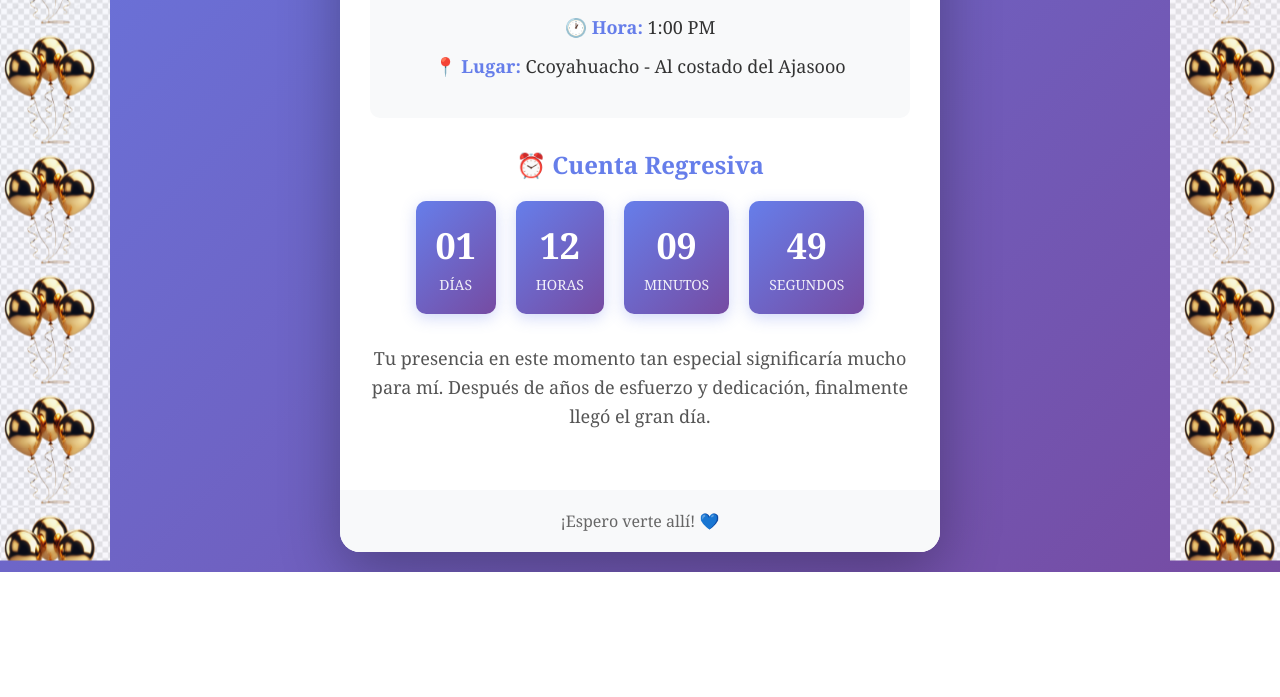
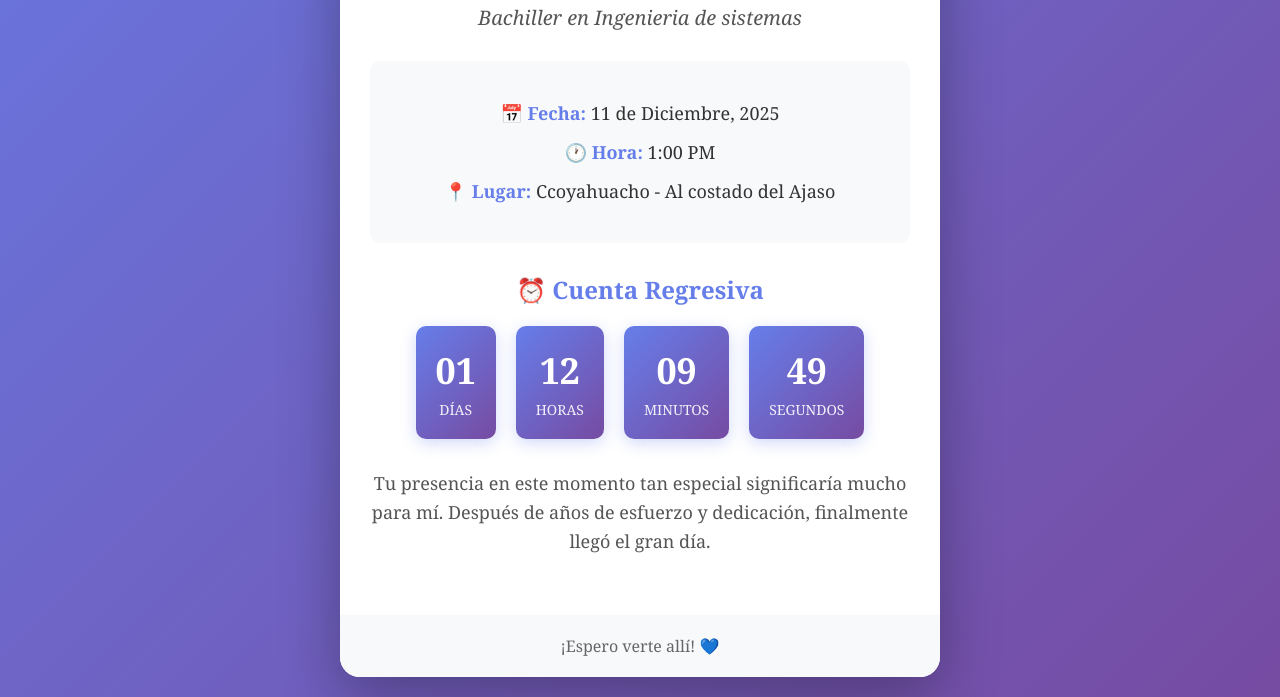
Before and after one commit to rayder-cell/graduacion, a plain HTML site: page index.html in a window 1280 px wide. Shown: the part 561-1258 px from the top of the page. Before the commit the page ends 1133 px from the top, so only its background shows below. Drawn offline with Linux system fonts and the light colour scheme.

Commit message:
mejorado 2

```diff
--- a/index.html
+++ b/index.html
@@ -19,38 +19,6 @@
             justify-content: center;
             align-items: center;
             padding: 20px;
-            position: relative;
-            overflow-x: hidden;
-        }
-
-        /* Globos decorativos animados */
-        .balloons-left, .balloons-right {
-            position: absolute;
-            top: 0;
-            width: 120px;
-            height: 100%;
-            background-size: contain;
-            background-repeat: repeat-y;
-            pointer-events: none;
-            opacity: 0.95;
-            animation: float 3s ease-in-out infinite;
-            z-index: 0;
-        }
-
-        .balloons-left {
-            left: -10px;
-            background-image: url('images/globos.png');
-        }
-
-        .balloons-right {
-            right: -10px;
-            background-image: url('images/globos.png');
-        }
-
-        @keyframes float {
-            0% { transform: translateY(0px); }
-            50% { transform: translateY(-15px); }
-            100% { transform: translateY(0px); }
         }
 
         .invitation-card {
@@ -61,8 +29,6 @@
             box-shadow: 0 20px 60px rgba(0, 0, 0, 0.3);
             overflow: hidden;
             animation: fadeIn 1s ease-in;
-            position: relative;
-            z-index: 1;
         }
 
         @keyframes fadeIn {
@@ -83,9 +49,9 @@
             color: white;
         }
 
-        .header img {
-            width: 90px;
-            margin-bottom: 10px;
+        .cap-icon {
+            font-size: 60px;
+            margin-bottom: 15px;
         }
 
         .header h1 {
@@ -206,28 +172,22 @@
             .time-value {
                 font-size: 28px;
             }
-            .balloons-left, .balloons-right {
-                width: 70px;
-            }
         }
     </style>
 </head>
 <body>
-
-    <!-- Globos decorativos -->
-    <div class="balloons-left"></div>
-    <div class="balloons-right"></div>
-
     <div class="invitation-card">
         <div class="header">
-            <img src="images/images.jpeg" alt="">
+            <div >
+                <img src="images/images.jpeg" alt="">
+            </div>
             <h1>Invitación a mi Graduación</h1>
             <p>Sería un honor contar con tu presencia</p>
         </div>
 
         <div class="content">
             <div class="graduate-name">Rayder Alfredo Muñoz Pacheco</div>
-            <div class="degree">Bachiller en Ingeniería de Sistemas</div>
+            <div class="degree">Bachiller en Ingenieria de sistemas</div>
 
             <div class="details">
                 <div class="detail-item">
@@ -237,7 +197,7 @@
                     <strong>🕐 Hora:</strong> 1:00 PM
                 </div>
                 <div class="detail-item">
-                    <strong>📍 Lugar:</strong> Ccoyahuacho - Al costado del Ajasooo
+                    <strong>📍 Lugar:</strong> Ccoyahuacho - Al costado del Ajaso
                 </div>
             </div>
 
@@ -275,6 +235,7 @@
     </div>
 
     <script>
+        // Configura aquí la fecha de la graduación
         const graduationDate = new Date('2025-12-11T10:00:00').getTime();
 
         function updateCountdown() {
```
